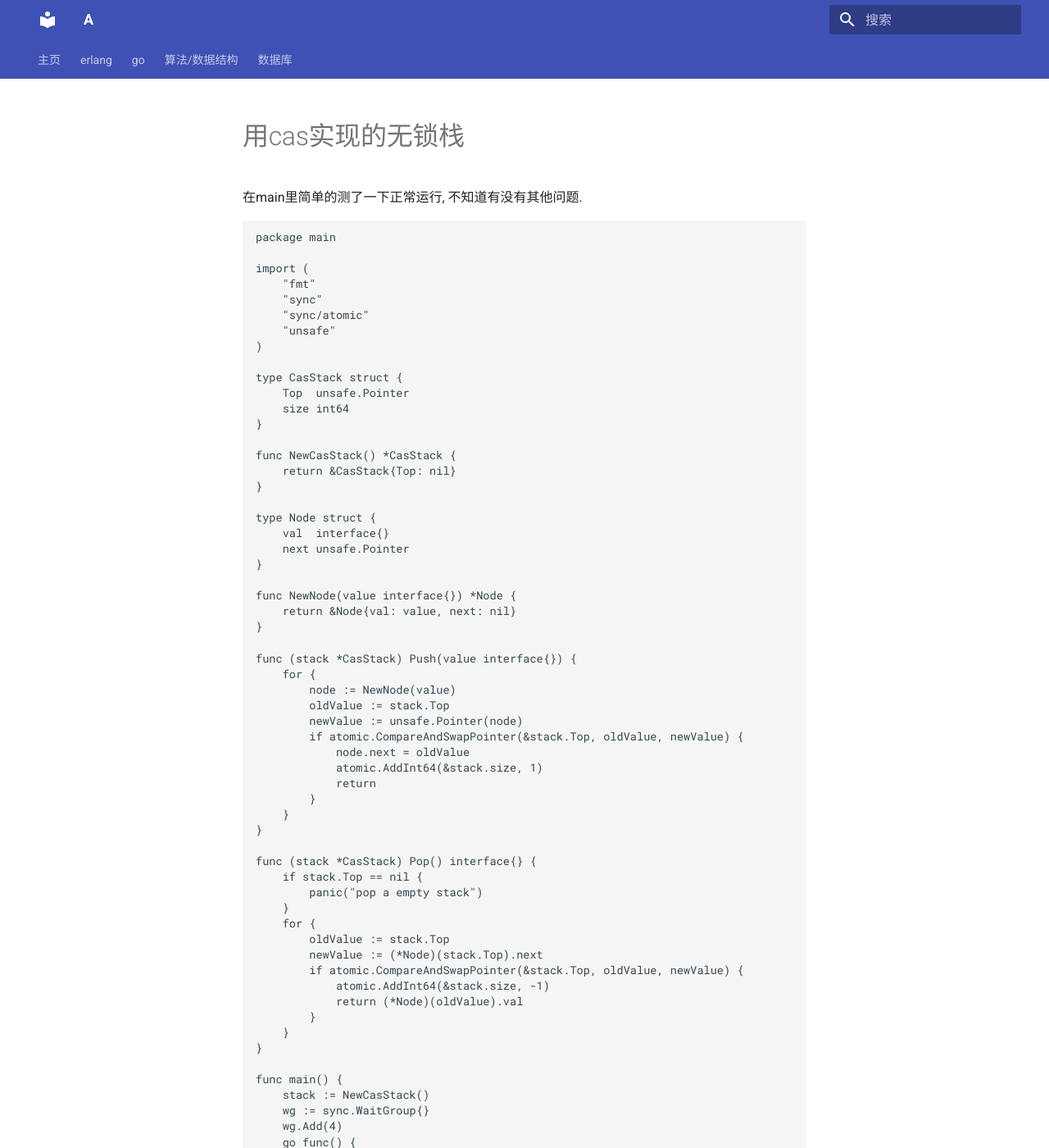
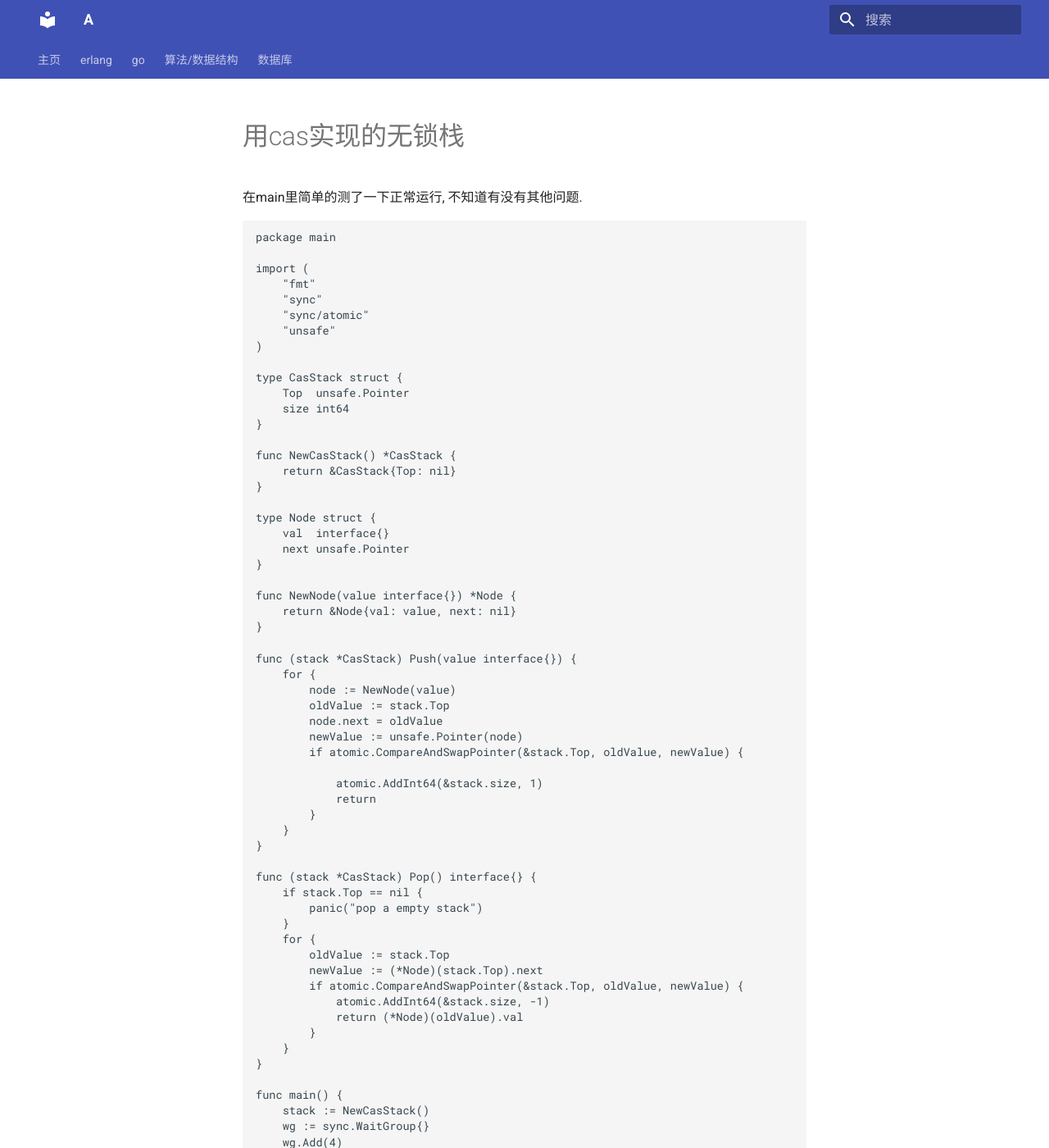
Before and after one commit to mmooyyii/mmooyyii, an MkDocs documentation site: the page built from docs/go/cas_stack.md, in a window 1280 px wide and 1400 px high. Shown: the whole window at 82% size. Built offline with MkDocs 1.6.1 and Material for MkDocs 9.7.7, drawn with Linux system fonts in a browser that asks for light colours; some of the changed text lies outside the part shown.

Commit message:
Update cas_stack.md

```diff
--- a/docs/go/cas_stack.md
+++ b/docs/go/cas_stack.md
@@ -34,9 +34,10 @@ func (stack *CasStack) Push(value interface{}) {
 	for {
 		node := NewNode(value)
 		oldValue := stack.Top
+		node.next = oldValue
 		newValue := unsafe.Pointer(node)
 		if atomic.CompareAndSwapPointer(&stack.Top, oldValue, newValue) {
-			node.next = oldValue
+
 			atomic.AddInt64(&stack.size, 1)
 			return
 		}
```
